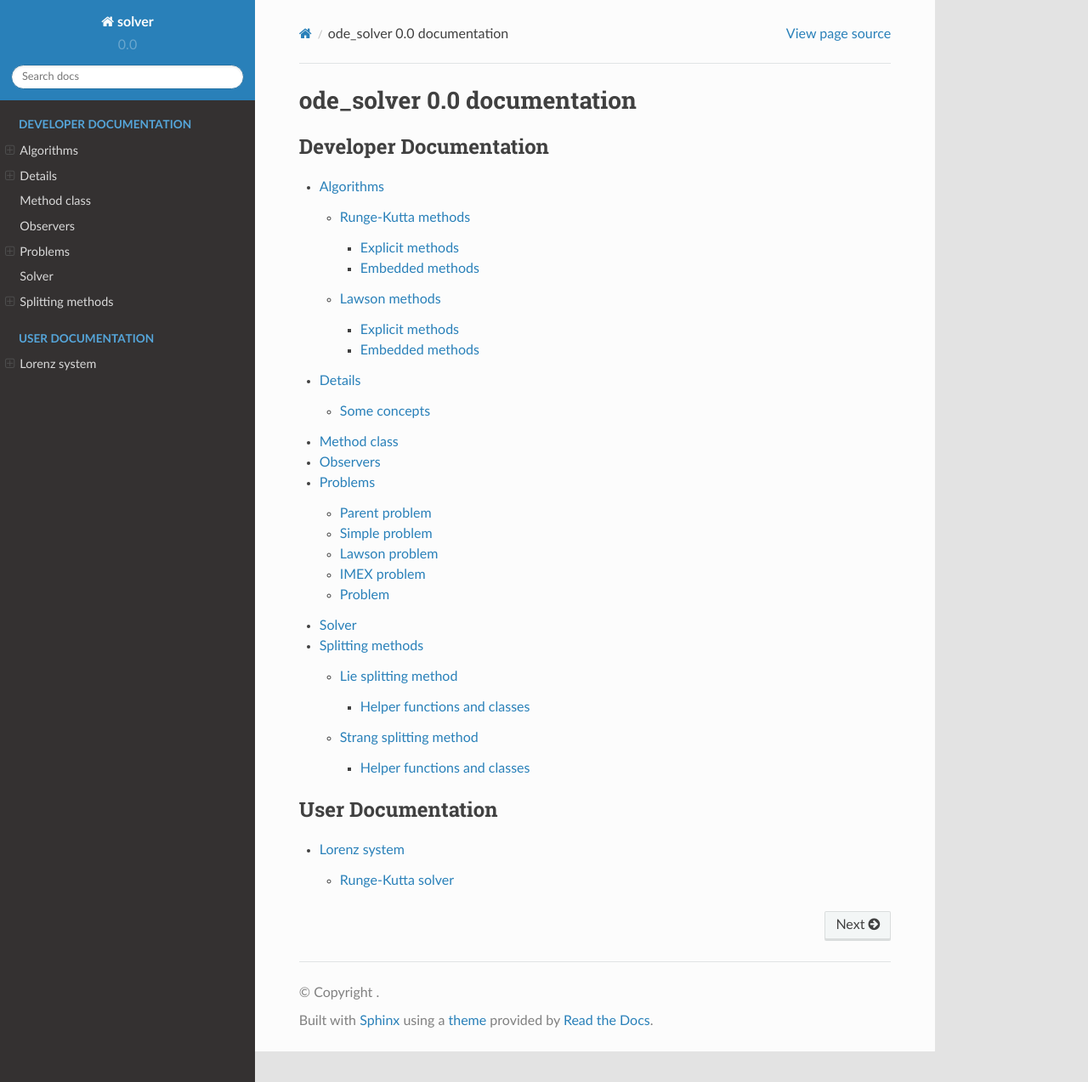
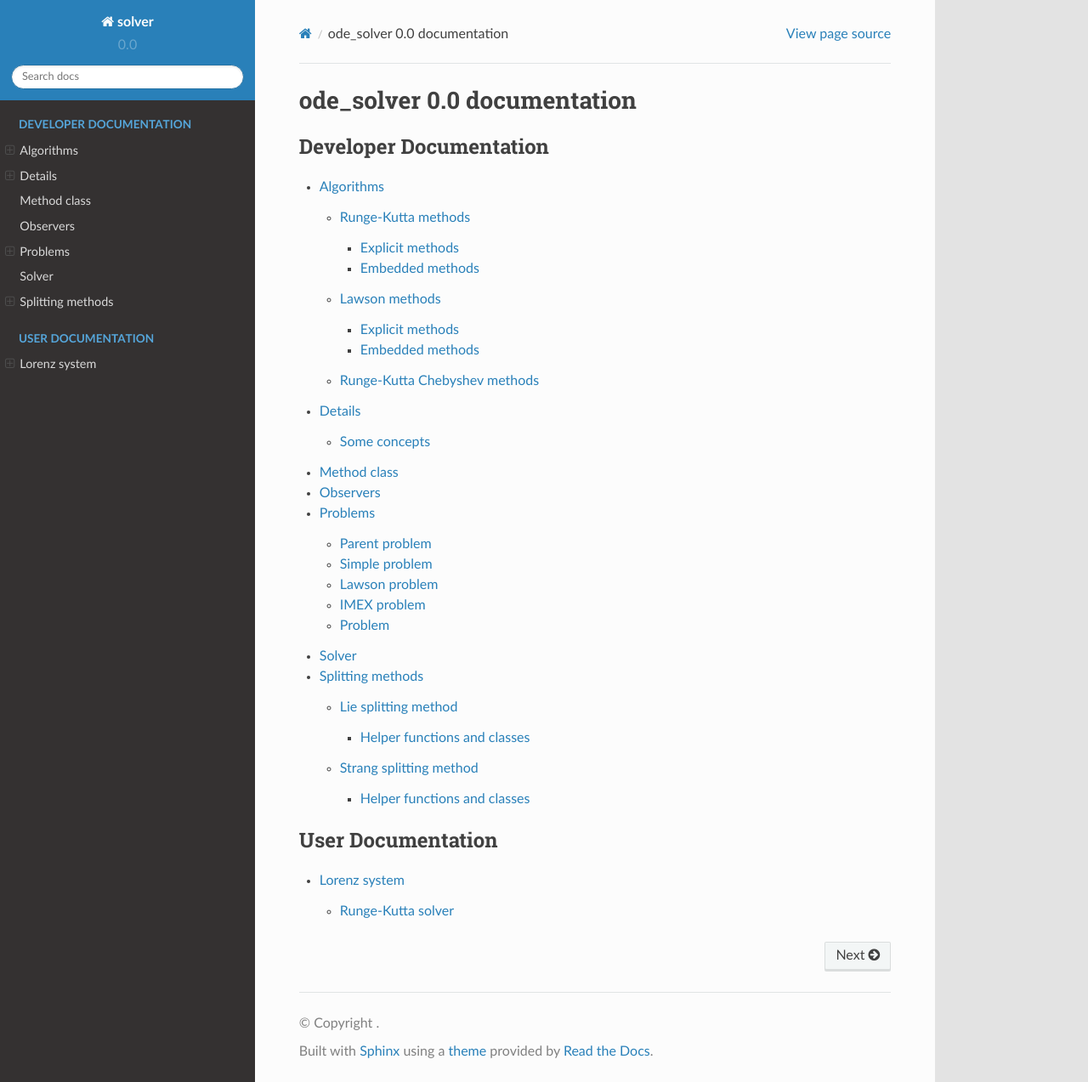
Before and after one commit to hpc-maths/ponio, a Sphinx documentation site: the page built from solver/doc/source/index.rst, in a window 1280 px wide and 1273 px high. Shown: the whole window at 85% size. Built offline with Sphinx 7.4.7 and the Read the Docs theme 2.0.0, drawn with Linux system fonts in a browser that asks for light colours.

Commit message:
add explicit_rkc2 to doc

```diff
--- a/solver/doc/source/api/algorithm.rst
+++ b/solver/doc/source/api/algorithm.rst
@@ -273,3 +273,10 @@
 
 .. doxygenfunction:: ode::butcher::lrk54_7s
    :project: solver
+
+Runge-Kutta Chebyshev methods
+-----------------------------
+
+.. doxygenclass:: ode::butcher::chebyshev::explicit_rkc2
+   :project: solver
+   :members:
```
